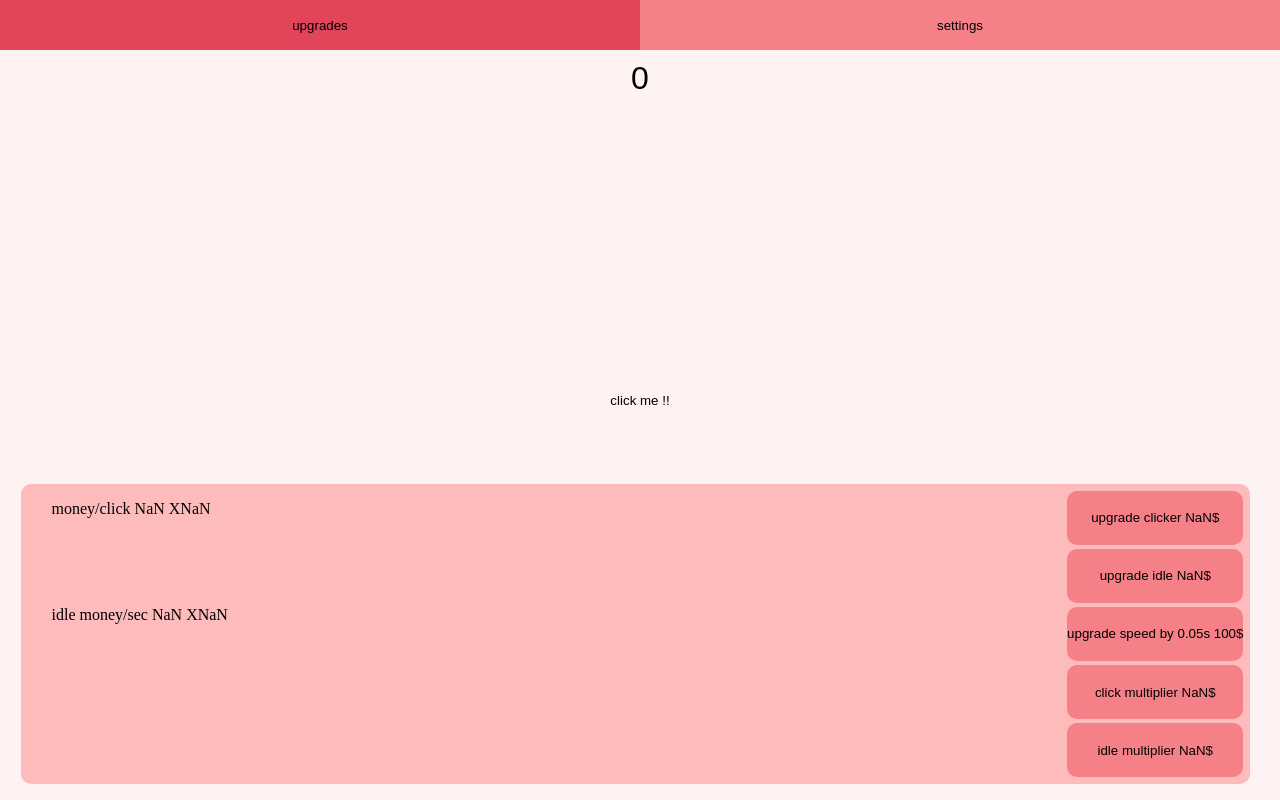
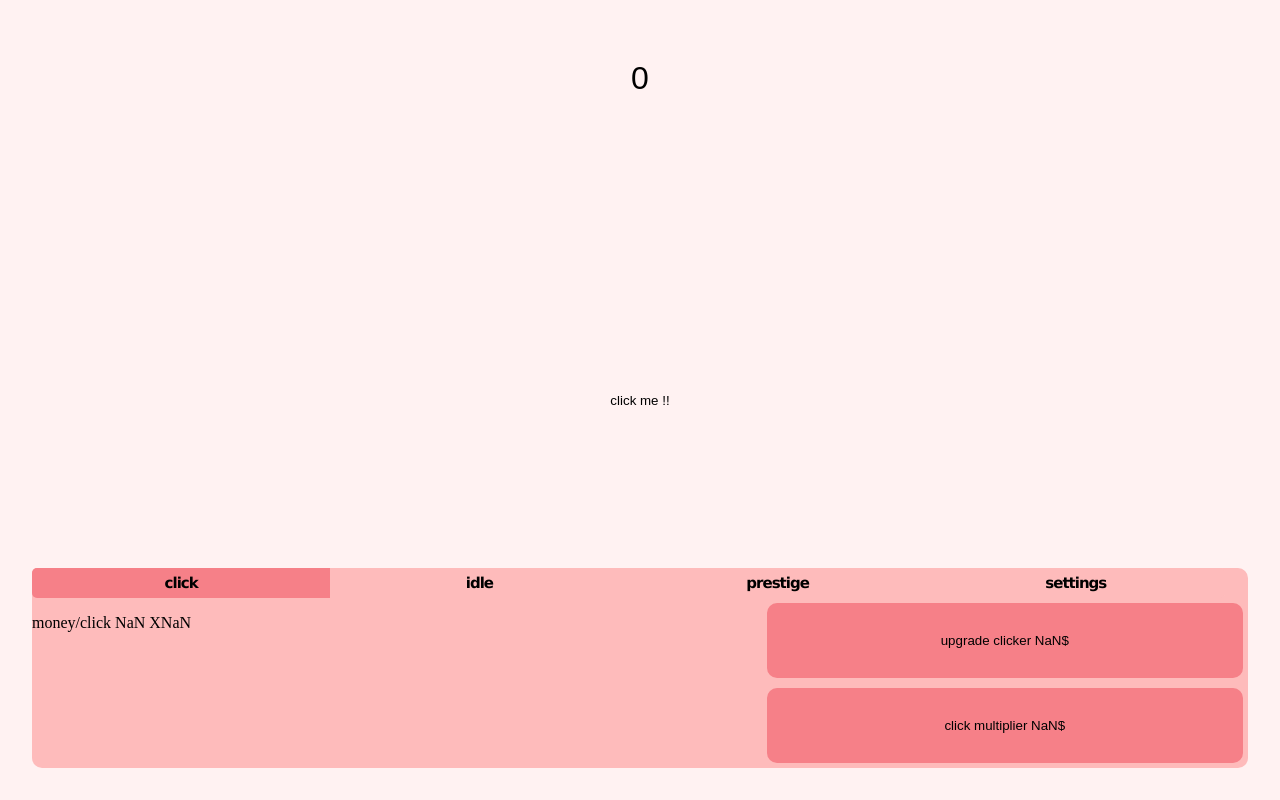
Before and after one commit to gamerlord295/gamerlord295.github.io, a plain HTML site: page index.html in a window 1280 px wide. Drawn offline with nearby package versions, Linux system fonts and the light colour scheme.

Commit message:
better ui

```diff
--- a/game.css
+++ b/game.css
@@ -1,23 +1,5 @@
 body{
   background: #FFF2F2 ;
-}
-.footer{
-  display: grid;
-  grid-auto-flow: column;
-  height: 50px;
-  width: 100vw;
-  justify-content: space-evenly;
-  z-index: 10;
-}
-.top{
-  position: fixed;
-  top:0;
-  left: 0;
-}
-.footer button{
-  margin: 0;
-  height: 100%;
-  width: 50vw;
 }
 #l1 {
   margin-top: 60px;
@@ -35,17 +17,17 @@ body{
   top: 0%;
   border: none;
 }
-.list{
+/* .list{
   position: absolute;
-  display: flex;
-  flex-direction: column;
+  display: grid;
+  grid-template-areas: row;
   background-color:#FEBBBB ;
   border-radius: 10px;
   margin:0px 1% 0px 1%;
   bottom: 2%;
   width: 96%;
 }
-#upgrades{
+#list{
   height: 110px;
 }
 #settings{
@@ -63,10 +45,7 @@ body{
   grid-auto-flow: column;
   margin: 0 10px;
 }
-button{
-  border: none;
-  background-color: #F68088;
-}
+
 #buttons{
   display: grid;
   gap: 1%;
@@ -74,11 +53,19 @@ button{
   grid-auto-flow: column;
 }
 @media (min-height:800px) {
-  #upgrades{
+  #list{
     display: grid;
-    grid-auto-flow: column;
-    grid-template-columns: 50% 50%;
+    grid-auto-flow: row;
+    grid-template-rows: 10% 90%;
     min-height: 300px;
+  }
+  .list-buttons{
+    display: flex;
+    flex-direction: row;
+  }
+  #click{
+    display: grid;
+    grid-template-rows: 50% 50%;
   }
   #text {
     display: grid;
@@ -90,18 +77,151 @@ button{
     justify-content: end;
     align-content: space-evenly;
     grid-template-rows: 19% 19% 19% 19% 19%;
+    width: 100px;
   }
 }
-.rounded{
-  border-radius: 10px;
-}
-#upgrades button{
+#list button{
   height: 100%;
   width: 100%;
   z-index: 2;
   min-height: 45px;
   padding: 0;
 }
+ */
 .hover:hover{
   background-color: #E24559;
+  transform: translateY(-5px);
+  box-shadow: black 0px 5px 0px 0px;
+  transition: 0.5s;
 }
+
+.hover:active , .focus:focus{
+  background-color: #E24559;
+  transform: translateY(0.01rem);
+  box-shadow: gray 0px -1px 0px 1.5px;
+}
+
+.rounded{
+  border-radius: 10px;
+}
+
+button{
+  border: none;
+  background-color: #F68088;
+  outline: none;
+  transition: 0.5s;
+}
+
+text{
+  pointer-events: none;
+}
+
+#list{
+  position: absolute;
+  display: grid;
+  grid-template-rows: 15% 85%;
+  bottom: 0;
+  left: 0;
+  margin: 2.5%;
+  width: 95%;
+  height: 25%;
+  background-color: #FEBBBB;
+}
+
+.list-buttons{
+  display: grid;
+  grid-template-columns: auto auto auto auto;
+  margin: 5px;
+  gap: 10px;
+  height: 25px;
+  border: black 10px;
+}
+
+.list-buttons button{
+  font-size: 15px;
+  font-family:'Lucida Sans', 'Lucida Sans Regular', 'Lucida Grande', 'Lucida Sans Unicode', Geneva, Verdana, sans-serif;
+}
+
+.upgrade{
+  display: grid;
+  grid-template-columns: 60% 40%;
+}
+
+.buttons{
+  display: grid;
+  grid-auto-flow: row;
+  gap: 10px;
+  margin: 5px;
+}
+#settings{
+  display: grid;
+  margin: 5px;
+  grid-template-rows: 45% 45%;
+  gap: 20px;
+}
+
+
+
+.radio-input input {
+  display: none;
+}
+
+.radio-input {
+  --container_width: 93.2vw;
+  position: relative;
+  display: flex;
+  align-items: center;
+  border-radius: 9999px;
+  background-color:  #FEBBBB;
+  color: #000000;
+  width: var(--container_width);
+  overflow: hidden;
+  border-radius: 5px;
+}
+
+.radio-input label {
+  width: 100%;
+  padding: 10px;
+  cursor: pointer;
+  display: flex;
+  justify-content: center;
+  align-items: center;
+  z-index: 1;
+  font-weight: 600;
+  letter-spacing: -1px;
+  font-size: 15px;
+  font-family:'Lucida Sans', 'Lucida Sans Regular', 'Lucida Grande', 'Lucida Sans Unicode', Geneva, Verdana, sans-serif;
+}
+
+.selection {
+  display: none;
+  position: absolute;
+  height: 100%;
+  width: calc(var(--container_width) / 4);
+  z-index: 0;
+  left: 0;
+  top: 0;
+  transition: .15s ease;
+}
+
+
+.radio-input label:has(input:checked) ~ .selection {
+  background-color: #F68088;
+  display: inline-block;
+}
+
+.radio-input label:nth-child(1):has(input:checked) ~ .selection {
+  transform: translateX(calc(var(--container_width) * 0/4));
+}
+
+.radio-input label:nth-child(2):has(input:checked) ~ .selection {
+  transform: translateX(calc(var(--container_width) * 1/4));
+}
+
+.radio-input label:nth-child(3):has(input:checked) ~ .selection {
+  transform: translateX(calc(var(--container_width) * 2/4));
+}
+
+.radio-input label:nth-child(4):has(input:checked) ~ .selection {
+  transform: translateX(calc(var(--container_width) * 3/4));
+}
--- a/index.html
+++ b/index.html
@@ -10,33 +10,58 @@
 </head>
 
 <body>
-  <div class="top footer">
-    <button class="hover" id="home" type="button">upgrades</button>
-    <button class="hover" id="settings-button" type="button">settings</button>
-  </div>
   <p id="l1"> 0 </p>
   <input id="b1" type="button" value=" click me !! " onclick="click1()">
-  <div class="list" id="upgrades">
+  <div class="list rounded" id="list">
+    <div class="radio-input">
+      <label>
+      <input value="value-1" name="value-radio" class="click-button" id="value-1" type="radio" checked="">
+      <span>click</span>
+      </label>
+      <label>
+        <input value="value-2" name="value-radio" class="idle-button" id="value-2" type="radio">
+      <span>idle</span>
+      </label>
+      <label>
+        <input value="value-3" name="value-radio" class="prestige-button" id="value-3" type="radio">
+      <span>prestige</span>
+      </label>
+      <label>
+        <input value="value-3" name="value-radio" class="settings-button" id="value-3" type="radio">
+      <span>settings</span>
+      </label>
+      <span class="selection"></span>
+    </div>
+    <!-- <div class="list-buttons">
+      <input class="hover rounded focus" id="click-button" type="radio" checked="">click</input>
+      <input class="hover rounded focus" id="idle-button" type="radio">idle</input>
+      <input class="hover rounded focus" id="prestige-button" type="radio">prestige</input>
+      <input class="hover rounded focus" id="settings-button" type="radio">settings</input>
+    </div> -->
+    <div class="upgrade" id="click">
       <div id="text">
         <p id="p1"></p>
+      </div>
+      <div class="buttons">
+        <button class="hover rounded" id="b2" type="button" onclick="upg()"></button>
+        <button class="hover rounded" id="b5" type="button" onclick="upgClickMulti()"></button>
+      </div>
+    </div>
+    <div class="upgrade" id="idle">
       <p id="p2"></p>
-      <p id="p3"></p>
-    </div>
-    <div id="buttons">
-      <button class="hover rounded" id="b2" type="button" onclick="upg()"></button>
+      <div class="buttons">
         <button class="hover rounded" id="b3" type="button" onclick="upgIdle()"></button>
         <button class="hover rounded" id="b4" type="button" onclick="upgSpeed()"></button>
-      <button class="hover rounded" id="b5" type="button" onclick="upgClickMulti()"></button>
         <button class="hover rounded" id="b6" type="button" onclick="upgIdleMulti()"></button>
       </div>
-    <div id="idle">
-      <div id="multi">
     </div>
-    </div>
+    <div class="upgrade" id="prestige">
+      <h1>coming soon!</h1>
     </div>
     <div class="list" id="settings">
       <button class="hover rounded">theme: light</button>
       <button class="hover rounded" id="reset">reset</button>
+    </div>
   </div>
   <script  src="main.js"></script>
   <script  src="data.js"></script>
--- a/ui.js
+++ b/ui.js
@@ -1,15 +1,35 @@
 $(document).ready(function() {
-    let list = $("#upgrades");
+    let click = $("#click");
+    let idle = $("#idle")
     let settings = $("#settings");
-    list.show();
+    let prestige = $("#prestige")
+    click.show();
+    idle.hide();
     settings.hide();
-    $("#settings-button").click(function(){
-        list.hide();
+    prestige.hide();
+    $(".click-button").click(function(){
+        settings.hide();
+        idle.hide();
+        prestige.hide();
+        click.show();
+    });
+    $(".idle-button").click(function(){
+        click.hide();
+        settings.hide();
+        prestige.hide();
+        idle.show();
+    })
+    $(".prestige-button").click(function(){
+        prestige.show();
+        click.hide();
+        settings.hide();
+        idle.hide();
+    })
+    $(".settings-button").click(function(){
+        click.hide();
+        idle.hide();
+        prestige.hide();
         settings.show();
-    });
-    $("#home").click(function(){
-        list.show();
-        settings.hide();
     });
     $("#reset").click(function(){
         localStorage.clear();
```
Lines whose indentation alone changed are shown as unchanged.
